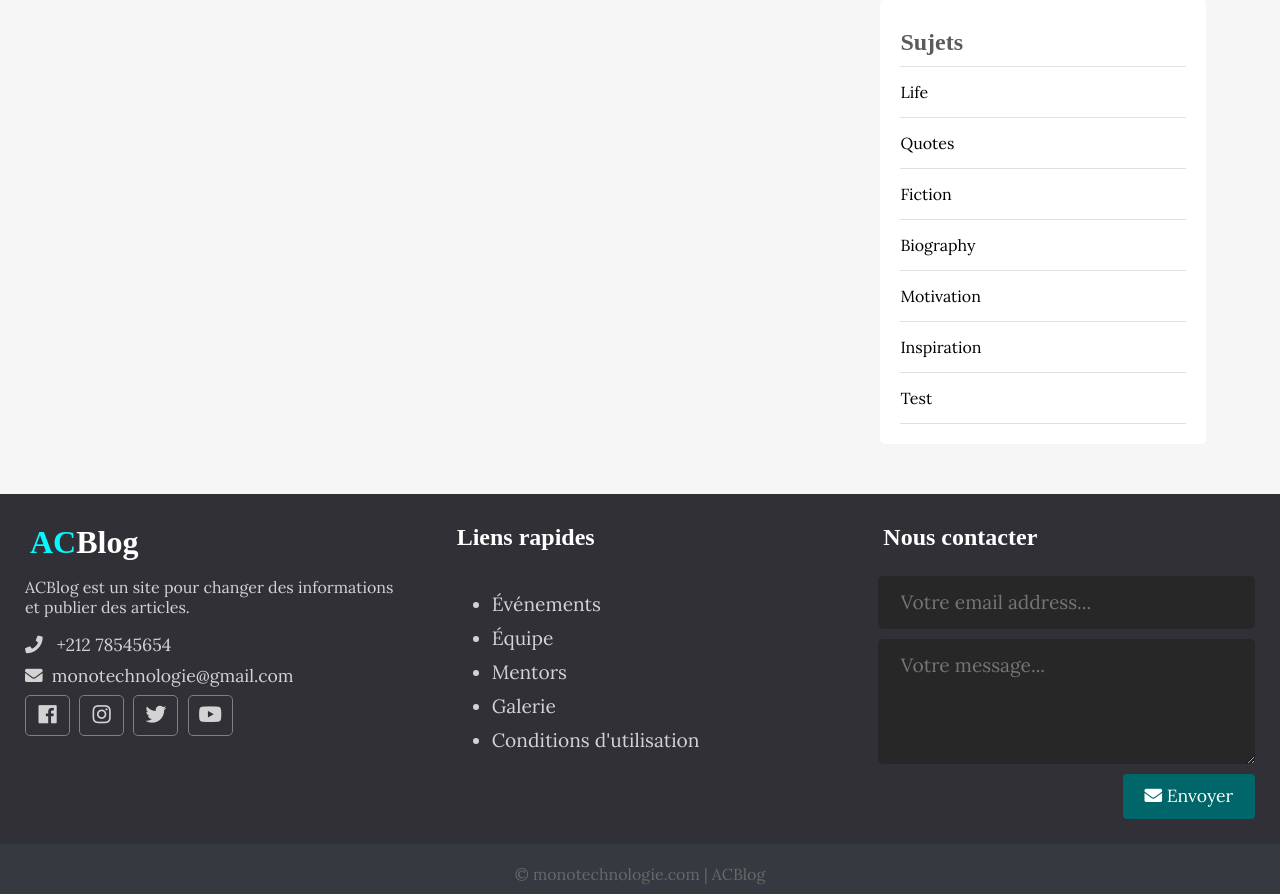
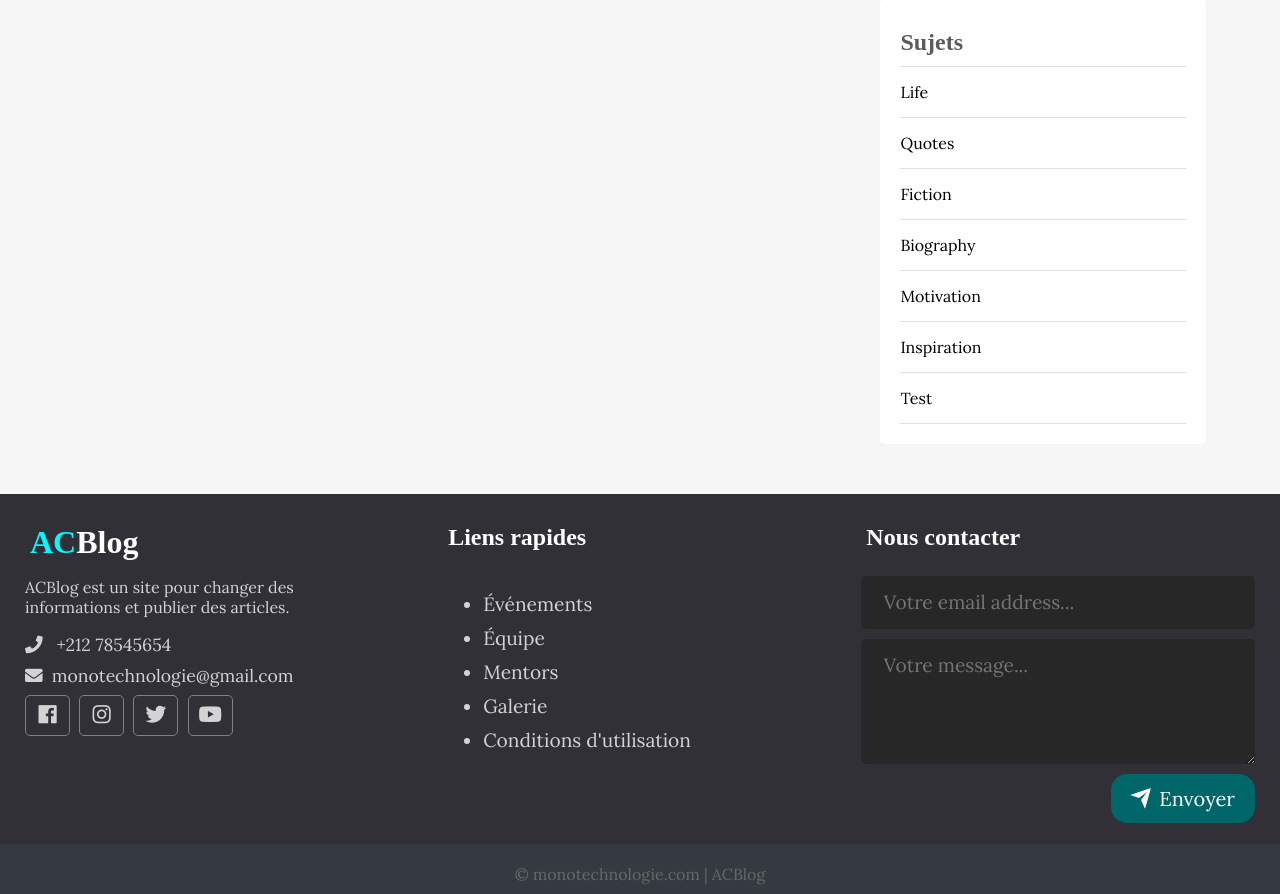
Before and after one commit to mouadchahid1/blog2, a PHP site: page /blog/single.php in a window 1280 px wide. Shown: the part 676-1570 px from the top of the page. Run offline with PHP 8.4, Linux system fonts and the light colour scheme; the visitor is signed in with stand-in values (Sample User, id 1); data comes from the database, SQL or seed files in the repository; data that the repository does not hold is empty; some libraries are stand-ins or nearby versions; some web fonts are replaced.

Commit message:
commit mouad

```diff
--- a/app/controllers/posts.php
+++ b/app/controllers/posts.php
@@ -41,7 +41,7 @@
     $published = $_GET['published'];
     $p_id = $_GET['p_id'];
     $count = update($table, $p_id, ['published' => $published]);
-    $_SESSION['message'] = "Post published state changed!";
+    $_SESSION['message'] = "L'état de la publication a changé !";
     $_SESSION['type'] = "success";
     header("location: " . BASE_URL . "/admin/posts/index.php");
     exit();
@@ -62,10 +62,10 @@
         if ($result) {
            $_POST['image'] = $image_name;
         } else {
-            array_push($errors, "Failed to upload image");
+            array_push($errors, "Échec du téléchargement de l'image");
         }
     } else {
-       array_push($errors, "Post image required");
+       array_push($errors, "Image de publication requise");
     }
     if (count($errors) == 0) {
         unset($_POST['add-post']);
@@ -114,7 +114,7 @@
         $_POST['body'] = htmlentities($_POST['body']);
 
         $post_id = update($table, $id, $_POST);
-        $_SESSION['message'] = "Post updated successfully";
+        $_SESSION['message'] = "poste mis à jour avec succès";
         $_SESSION['type'] = "success";
         header("location: " . BASE_URL . "/admin/posts/index.php");
     } else {
--- a/app/controllers/topics.php
+++ b/app/controllers/topics.php
@@ -21,7 +21,7 @@
     if (count($errors) === 0) {
         unset($_POST['add-topic']);
         $topic_id = create($table, $_POST);
-        $_SESSION['message'] = 'Topic created successfully';
+        $_SESSION['message'] = 'Sujet créé avec succès';
         $_SESSION['type'] = 'success';
         header('location: ' . BASE_URL . '/admin/topics/index.php');
         exit();
@@ -44,7 +44,7 @@
     adminOnly();
     $id = $_GET['del_id'];
     $count = delete($table, $id);
-    $_SESSION['message'] = 'Topic deleted successfully';
+    $_SESSION['message'] = 'Sujet supprimé avec succès';
     $_SESSION['type'] = 'success';
     header('location: ' . BASE_URL . '/admin/topics/index.php');
     exit();
@@ -59,7 +59,7 @@
         $id = $_POST['id'];
         unset($_POST['update-topic'], $_POST['id']);
         $topic_id = update($table, $id, $_POST);
-        $_SESSION['message'] = 'Topic updated successfully';
+        $_SESSION['message'] = 'Sujet mis à jour avec succès';
         $_SESSION['type'] = 'success';
         header('location: ' . BASE_URL . '/admin/topics/index.php');
         exit();
--- a/app/controllers/users.php
+++ b/app/controllers/users.php
@@ -44,7 +44,7 @@
         if (isset($_POST['admin'])) {
             $_POST['admin'] = 1;
             $user_id = create($table, $_POST);
-            $_SESSION['message'] = 'Admin user created';
+            $_SESSION['message'] = 'Utilisateur administrateur créé';
             $_SESSION['type'] = 'success';
             header('location: ' . BASE_URL . '/admin/users/index.php');
             exit();
@@ -74,7 +74,7 @@
 
         $_POST['admin'] = isset($_POST['admin']) ? 1 : 0;
         $count = update($table, $id, $_POST);
-        $_SESSION['message'] = 'Admin user created';
+        $_SESSION['message'] = 'Utilisateur administrateur créé';
         $_SESSION['type'] = 'success';
         header('location: ' . BASE_URL . '/admin/users/index.php');
         exit();
--- a/app/includes/footer.php
+++ b/app/includes/footer.php
@@ -1,5 +1,5 @@
  <!-- footer -->
- <div class="footer">
+ <div id="footer" class="footer">
     <div class="footer-content">
 
       <div class="footer-section about">
@@ -47,10 +47,17 @@
         <form action="index.html" method="post">
           <input type="email" name="email" class="text-input contact-input" placeholder="Votre email address...">
           <textarea rows="4" name="message" class="text-input contact-input" placeholder="Votre message..."></textarea>
-          <button type="submit" class="btn btn-big contact-btn">
-            <i class="fas fa-envelope"></i>
-            Envoyer
-          </button>
+          <button>
+  <div class="svg-wrapper-1">
+    <div class="svg-wrapper">
+      <svg height="24" width="24" viewBox="0 0 24 24" xmlns="http://www.w3.org/2000/svg">
+        <path d="M0 0h24v24H0z" fill="none"></path>
+        <path d="M1.946 9.315c-.522-.174-.527-.455.01-.634l19.087-6.362c.529-.176.832.12.684.638l-5.454 19.086c-.15.529-.455.547-.679.045L12 14l6-8-8 6-8.054-2.685z" fill="currentColor"></path>
+      </svg>
+    </div>
+  </div>
+  <span>Envoyer</span>
+</button>
         </form>
       </div>
 
--- a/app/includes/header.php
+++ b/app/includes/header.php
@@ -7,7 +7,7 @@
     <ul class="nav">
       <li><a href="<?php echo BASE_URL . '/index.php' ?>">Acceuil</a></li>
       <li><a href="#">Create</a></li>
-      <li><a href="#">Services</a></li>
+      <li><a href="#footer">Services</a></li>
 
       <?php if (isset($_SESSION['id'])): ?>
         <li>
--- a/assets/css/admin.css
+++ b/assets/css/admin.css
@@ -12,6 +12,7 @@
 	height: 100%;
 	background: #234a57;
 }
+
 
 .admin-wrapper .left-sidebar ul {
 	list-style: none;
--- a/assets/css/style.css
+++ b/assets/css/style.css
@@ -9,7 +9,62 @@
   margin: 0px;
   background: #f6f6f6;
   font-family: "Lora", serif;
+  scroll-behavior: smooth;
+} button {
+  font-family: inherit;
+  font-size: 20px;
+  background: #006669;
+  color: white;
+  padding: 0.6em 1em;
+  padding-left: 0.9em;
+  display: flex;
+  align-items: center;
+  border: none;
+  border-radius: 16px;
+  overflow: hidden;
+  transition: all 0.2s;
+  margin-left: 250px;
 }
+
+button span {
+  display: block;
+  margin-left: 0.3em;
+  transition: all 0.3s ease-in-out;
+}
+
+button svg {
+  display: block;
+  transform-origin: center center;
+  transition: transform 0.3s ease-in-out;
+}
+
+button:hover .svg-wrapper {
+  animation: fly-1 0.6s ease-in-out infinite alternate;
+}
+
+button:hover svg {
+  transform: translateX(1.2em) rotate(45deg) scale(1.1);
+}
+
+button:hover span {
+  transform: translateX(5em);
+}
+
+button:active {
+  transform: scale(0.95);
+}
+
+@keyframes fly-1 {
+  from {
+    transform: translateY(0.1em);
+  }
+
+  to {
+    transform: translateY(-0.1em);
+  }
+}
+
+
 
 h1,
 h2,
--- a/index.php
+++ b/index.php
@@ -63,8 +63,9 @@
             <img src="<?php echo BASE_URL . '/assets/images/' . $post['image']; ?>" alt="" class="slider-image">
             <div class="post-info">
               <h4><a href="single.php?id=<?php echo $post['id']; ?>"><?php echo $post['title']; ?></a></h4>
-              <i class="far fa-user"> <?php echo $post['username']; ?></i>
+              <i class="far fa-user me-3"> <?php echo $post['username']; ?></i>
               &nbsp;
+
               <i class="far fa-calendar"> <?php echo date('F j, Y', strtotime($post['created_at'])); ?></i>
             </div>
           </div>
--- a/single.php
+++ b/single.php
@@ -10,7 +10,7 @@
 
 ?>
 <!DOCTYPE html>
-<html lang="en">
+<html lang="fr">
 
 <head>
   <meta charset="UTF-8">
@@ -20,7 +20,7 @@
   <!-- Font Awesome -->
   <link rel="stylesheet" href="https://use.fontawesome.com/releases/v5.7.2/css/all.css"
     integrity="sha384-fnmOCqbTlWIlj8LyTjo7mOUStjsKC4pOpQbqyi7RrhN7udi9RwhKkMHpvLbHG9Sr" crossorigin="anonymous">
-
+    <link href="https://unpkg.com/aos@2.3.1/dist/aos.css" rel="stylesheet">
   <!-- Google Fonts -->
   <link href="https://fonts.googleapis.com/css?family=Candal|Lora" rel="stylesheet">
 
@@ -50,9 +50,11 @@
         <div class="main-content single">
           <h1 class="post-title"><?php echo $post['title']; ?></h1>
 
-          <div class="post-content">
-            <?php echo html_entity_decode($post['body']); ?>
-          </div>
+
+          <div class="post-content" data-aos="fade-up"
+     data-aos-duration="1000">
+          <?php echo html_entity_decode($post['body']); ?>
+           </div>
 
         </div>
       </div>
@@ -112,7 +114,10 @@
 
   <!-- Custom Script -->
   <script src="assets/js/scripts.js"></script>
-
+  <script src="https://unpkg.com/aos@2.3.1/dist/aos.js"></script>
+  <script>
+  AOS.init();
+</script>
 </body>
 
 </html>
```
Also changed, not shown: admin/users/create.php (+12 -5 lines), assets/images/1571740565_melvine.jpg (deleted), assets/images/1573853422_workspace.jpeg (deleted), assets/images/1682622591_Capture d’écran 2023-03-11 220118.png (deleted).
